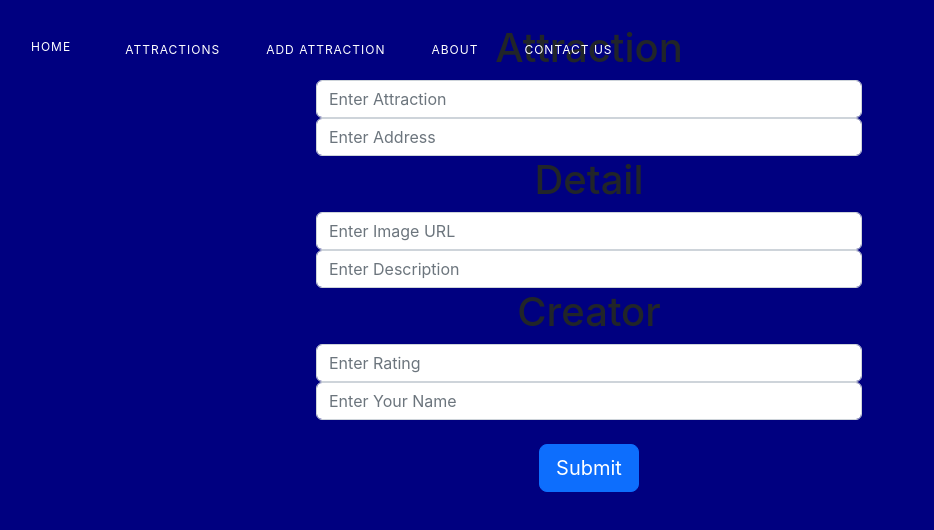
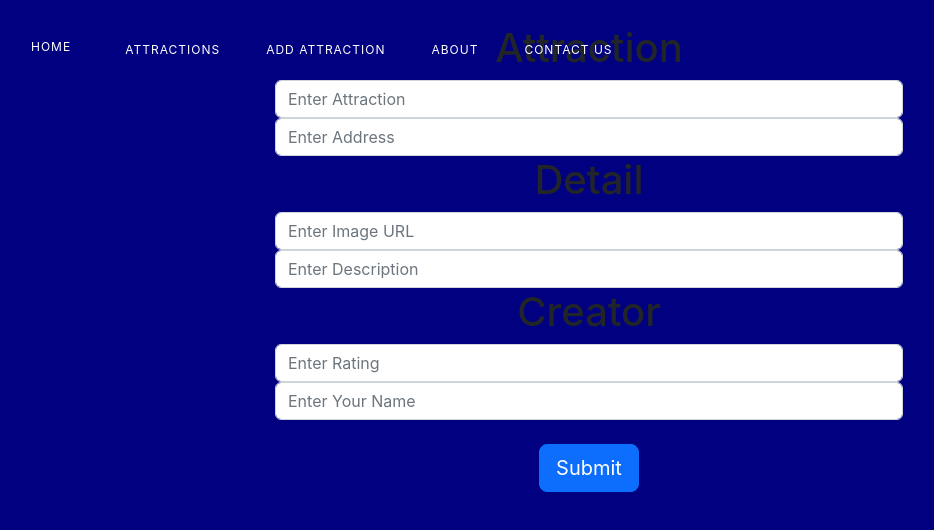
Before and after one commit to pritumdebnath/cap-project, a React (Create React App) app: page /addattractions in a window 1280 px wide. Shown: the top 530 px of the page, without its empty margins (51-985 px from the left). Built offline with nearby package versions, Linux system fonts and the light colour scheme.

Commit message:
style time

```diff
--- a/src/components/addAttractions.component.js
+++ b/src/components/addAttractions.component.js
@@ -81,7 +81,7 @@ export default class addAttractions extends Component {
 
   render() {
     return (
-      <div className="container">
+      <div className="container-add">
   <form onSubmit={this.onSubmit}>
     <div className="row setup-content" id="step-1">
       <div className="col-md-6 offset-md-3">
--- /dev/null
+++ b/src/components/style/addAtractions.style.css
@@ -0,0 +1,31 @@
+.container-add-1 {
+    display: flex;
+    flex-direction: column;
+    align-items: center;
+    justify-content: center;
+    height: 100vh;
+  }
+
+  form {
+    display: flex;
+    flex-direction: column;
+    align-items: center;
+    justify-content: space-between;
+    height: 500px;
+  }
+
+  .form-group {
+    margin-bottom: 20px;
+  }
+
+  .form-control {
+    width: 100%;
+    padding: 10px;
+    border-radius: 5px;
+    border: 1px solid gray;
+  }
+
+  h1 {
+    text-align: center;
+    margin-bottom: 20px;
+  }
```
